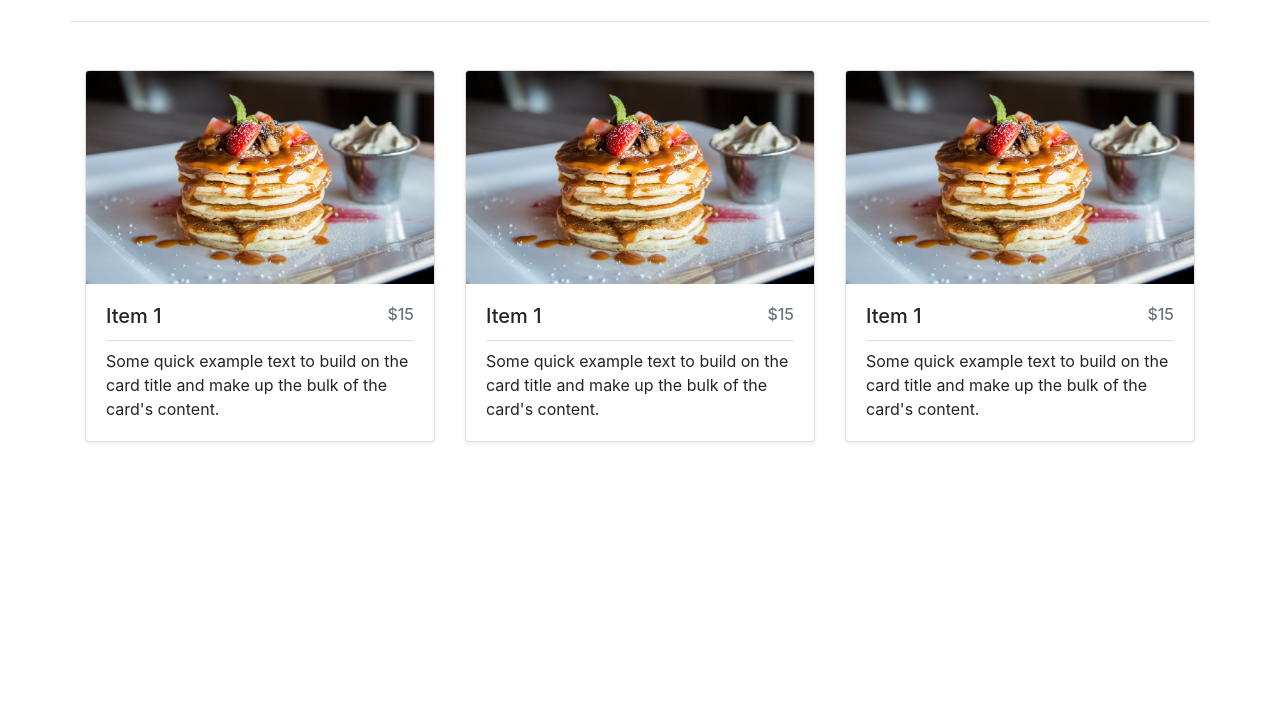
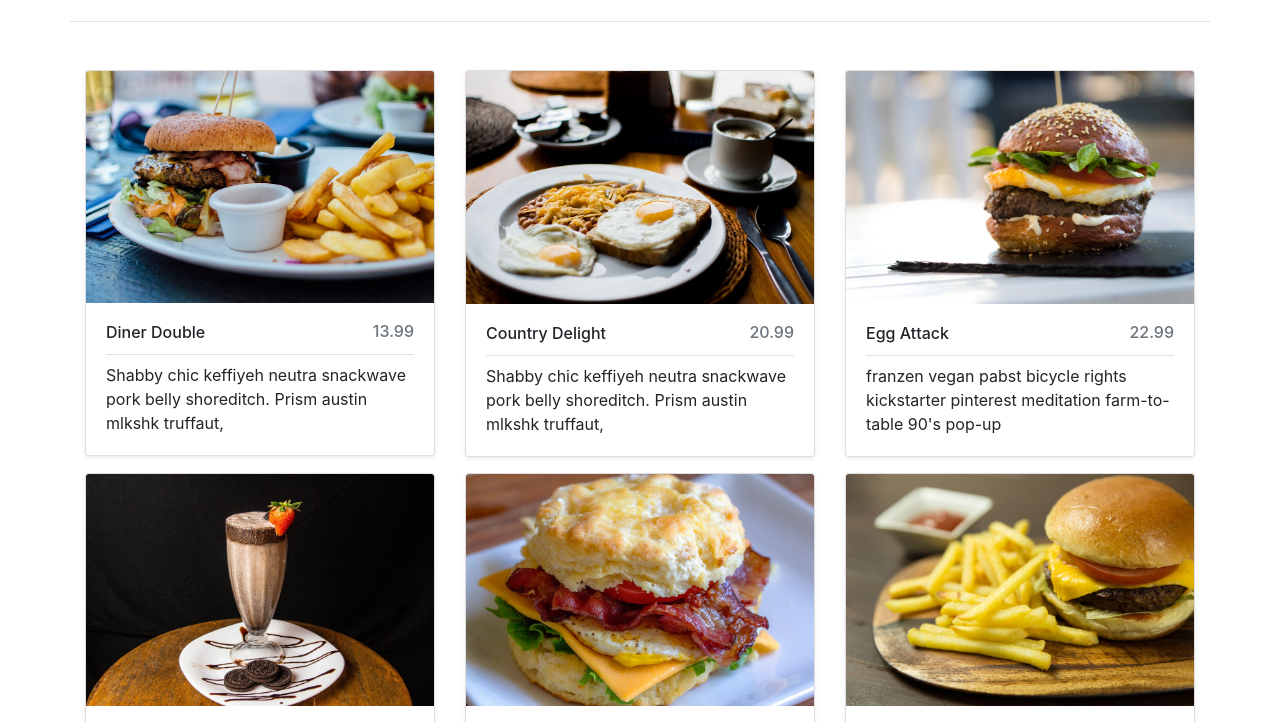
Before and after one commit to syuhadaprogramming/Food-Project, a plain HTML site: page index.html in a window 1280 px wide. Shown: the part 57-779 px from the top of the page. Drawn offline with nearby package versions, Linux system fonts and the light colour scheme.

Commit message:
initial commit

```diff
--- a/css/style.css
+++ b/css/style.css
@@ -10,3 +10,7 @@
     margin-bottom: 20px;
   }
 }
+
+.container .row .col-md-4 .card img{
+/* width: 70px; */
+}
--- a/index.html
+++ b/index.html
@@ -25,70 +25,10 @@
           <h2 class="text-center">Our Menu</h2>
         </div>
       </div>
-      <div class="row mt-5">
-        <div class="col-md-4">
-          <div class="card shadow-sm bg-white rounded">
-            <img
-              src="img/item-1.jpeg"
-              class="card-img-top"
-              alt="Foods image 1"
-            />
-            <div class="card-body">
-              <div
-                class="group d-flex justify-content-between align-items-center border-bottom"
-              >
-                <h5 class="card-title">Item 1</h5>
-                <h6 class="card-subtitle mb-2 text-muted">$15</h6>
-              </div>
-              <p class="card-text mt-2">
-                Some quick example text to build on the card title and make up
-                the bulk of the card's content.
-              </p>
-            </div>
-          </div>
-        </div>
-        <div class="col-md-4">
-          <div class="card shadow-sm bg-white rounded">
-            <img
-              src="img/item-1.jpeg"
-              class="card-img-top"
-              alt="Foods image 1"
-            />
-            <div class="card-body">
-              <div
-                class="group d-flex justify-content-between align-items-center border-bottom"
-              >
-                <h5 class="card-title">Item 1</h5>
-                <h6 class="card-subtitle mb-2 text-muted">$15</h6>
-              </div>
-              <p class="card-text mt-2">
-                Some quick example text to build on the card title and make up
-                the bulk of the card's content.
-              </p>
-            </div>
-          </div>
-        </div>
-        <div class="col-md-4">
-          <div class="card shadow-sm bg-white rounded">
-            <img
-              src="img/item-1.jpeg"
-              class="card-img-top"
-              alt="Foods image 1"
-            />
-            <div class="card-body">
-              <div
-                class="group d-flex justify-content-between align-items-center border-bottom"
-              >
-                <h5 class="card-title">Item 1</h5>
-                <h6 class="card-subtitle mb-2 text-muted">$15</h6>
-              </div>
-              <p class="card-text mt-2">
-                Some quick example text to build on the card title and make up
-                the bulk of the card's content.
-              </p>
-            </div>
-          </div>
-        </div>
+      <div class="row mt-5 section-center">
+
+
+
       </div>
     </div>
 
--- a/js/script.js
+++ b/js/script.js
@@ -1,77 +1,89 @@
 // items foods
 const menu = [
   {
-    id: 1,
-    title: "buttermilk pancakes",
-    category: "breakfast",
-    price: 15.99,
-    img: "img/item-1.jpeg",
-    dec:
-      "Lorem ipsum dolor sit amet, consectetur adipisicing elit. Veniam, quis.",
-  },
-  {
     id: 2,
-    title: "diner double",
+    title: "Diner Double",
     category: "lunch",
     price: 13.99,
     img: "img/item-2.jpeg",
-    dec:
-      "Lorem ipsum dolor sit amet, consectetur adipisicing elit. Veniam, quis.",
-  },
-  {
-    id: 3,
-    title: "godzilla milkshake",
-    category: "shakes",
-    price: 6.99,
-    img: "./images/item-3.jpeg",
-    desc: `ombucha chillwave fanny pack 3 wolf moon street art photo booth before they sold out organic viral.`,
+    desc: `Shabby chic keffiyeh neutra snackwave pork belly shoreditch. Prism austin mlkshk truffaut, `,
   },
   {
     id: 4,
-    title: "country delight",
+    title: "Country Delight",
     category: "breakfast",
     price: 20.99,
-    img: "./images/item-4.jpeg",
+    img: "img/item-4.jpeg",
     desc: `Shabby chic keffiyeh neutra snackwave pork belly shoreditch. Prism austin mlkshk truffaut, `,
   },
   {
     id: 5,
-    title: "egg attack",
+    title: "Egg Attack",
     category: "lunch",
     price: 22.99,
-    img: "./images/item-5.jpeg",
+    img: "img/item-5.jpeg",
     desc: `franzen vegan pabst bicycle rights kickstarter pinterest meditation farm-to-table 90's pop-up `,
   },
   {
     id: 6,
-    title: "oreo dream",
+    title: "Oreo Dream",
     category: "shakes",
     price: 18.99,
-    img: "./images/item-6.jpeg",
+    img: "img/item-6.jpeg",
     desc: `Portland chicharrones ethical edison bulb, palo santo craft beer chia heirloom iPhone everyday`,
   },
   {
     id: 7,
-    title: "bacon overflow",
+    title: "Bacon Overflow",
     category: "breakfast",
     price: 8.99,
-    img: "./images/item-7.jpeg",
+    img: "img/item-7.jpeg",
     desc: `carry jianbing normcore freegan. Viral single-origin coffee live-edge, pork belly cloud bread iceland put a bird `,
   },
   {
     id: 8,
-    title: "american classic",
+    title: "American Classic",
     category: "lunch",
     price: 12.99,
-    img: "./images/item-8.jpeg",
+    img: "img/item-8.jpeg",
     desc: `on it tumblr kickstarter thundercats migas everyday carry squid palo santo leggings. Food truck truffaut  `,
   },
   {
     id: 9,
-    title: "quarantine buddy",
+    title: "Quarantine Buddy",
     category: "shakes",
     price: 16.99,
-    img: "./images/item-9.jpeg",
+    img: "img/item-9.jpeg",
     desc: `skateboard fam synth authentic semiotics. Live-edge lyft af, edison bulb yuccie crucifix microdosing.`,
   },
 ];
+
+const sectionCenter = document.querySelector(".section-center");
+
+window.addEventListener("DOMContentLoaded", function () {
+  let displayMenu = menu.map(function (item) {
+    return `<div class="col-md-4 ">
+    <div class="card shadow-sm bg-white rounded mb-3"  >
+    <img
+      src=${item.img}
+      class="card-img-top"
+      alt=${item.title}
+    />
+    <div class="card-body">
+      <div
+        class="group d-flex justify-content-between align-items-center border-bottom"
+      >
+        <h6 class="card-title">${item.title}</h6>
+        <h6 class="card-subtitle mb-2 text-muted">${item.price}</h6>
+      </div>
+      <p class="card-text mt-2">${item.desc}
+      </p>
+    </div>
+  </div>
+  </div>
+`;
+  });
+
+  displayMenu = displayMenu.join("");
+  sectionCenter.innerHTML = displayMenu;
+});
```
